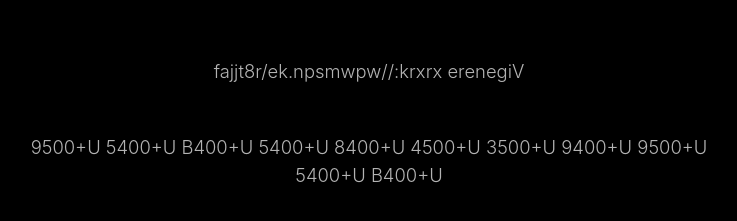
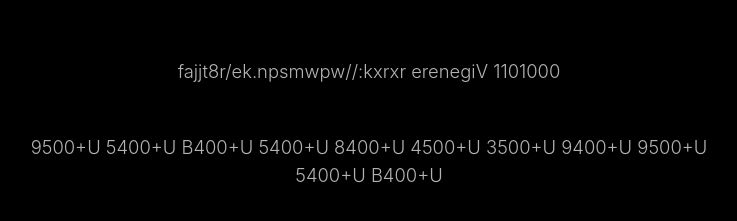
Before and after one commit to Mufft/Mufft.github.io, a website with bundled scripts: page index.html in a window 1280 px wide. Shown: the part 321-542 px from the top of the page, without its empty margins (271-1008 px from the left). Built offline with nearby package versions, Linux system fonts and the light colour scheme.

Commit message:
1101010101010

```diff
--- a/index.html
+++ b/index.html
@@ -82,7 +82,7 @@
             <hr>
           </div>
           <div class="col-lg-8 mx-auto">
-            <p class="text-faded mb-5">fajjt8r/ek.npsmwpw//:krxrx erenegiV</p>
+            <p class="text-faded mb-5">fajjt8r/ek.npsmwpw//:kxrxr erenegiV 1101000</p>
             <p class="text-faded mb-5">9500+U 5400+U B400+U 5400+U 8400+U 4500+U 3500+U 9400+U 9500+U 5400+U B400+U</p>
             <!--<a class="btn btn-primary btn-xl js-scroll-trigger" href="https://cdn.discordapp.com/attachments/482133556533919766/482645455113682944/Step2.zip">daolnwoD</a> -->
           </div>
```
